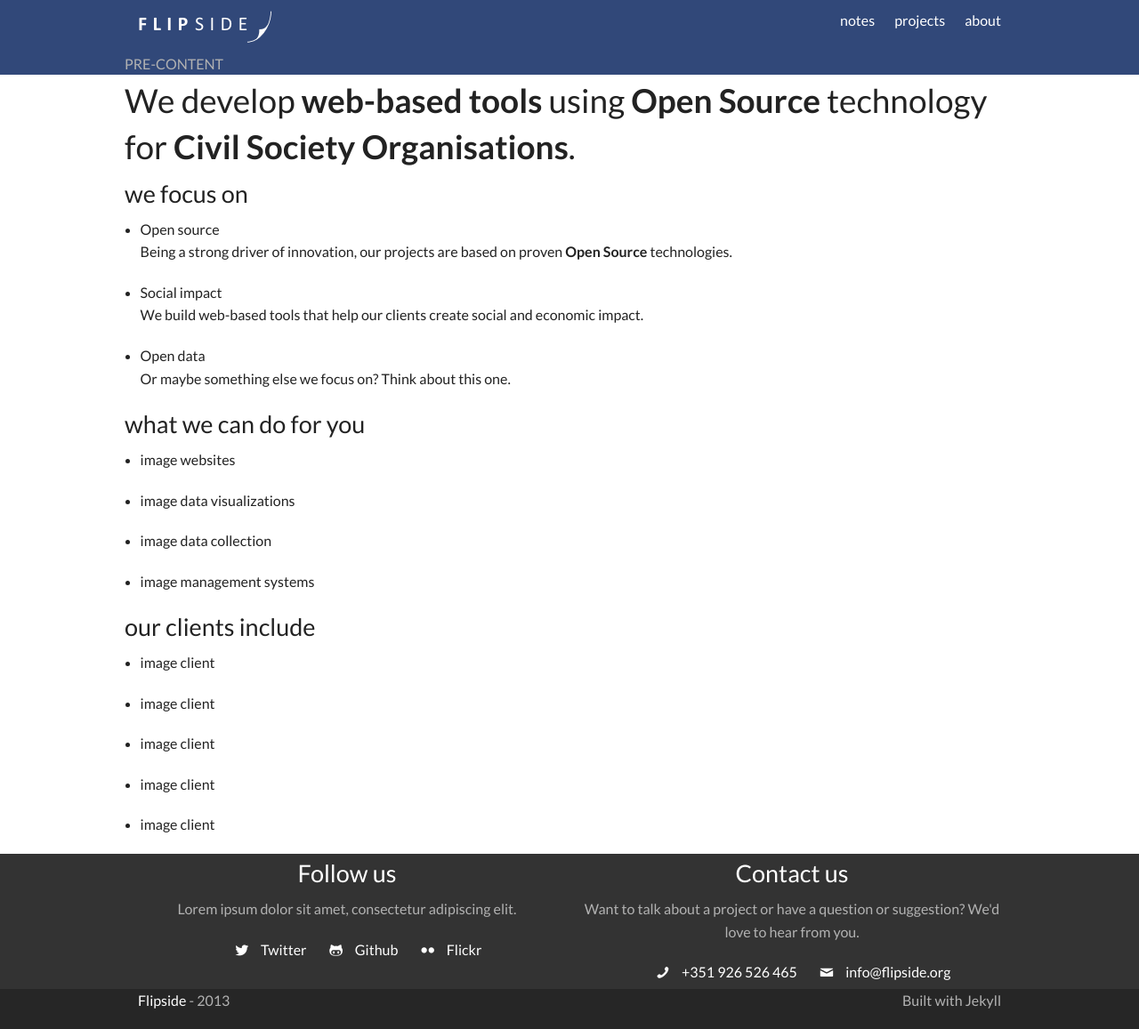
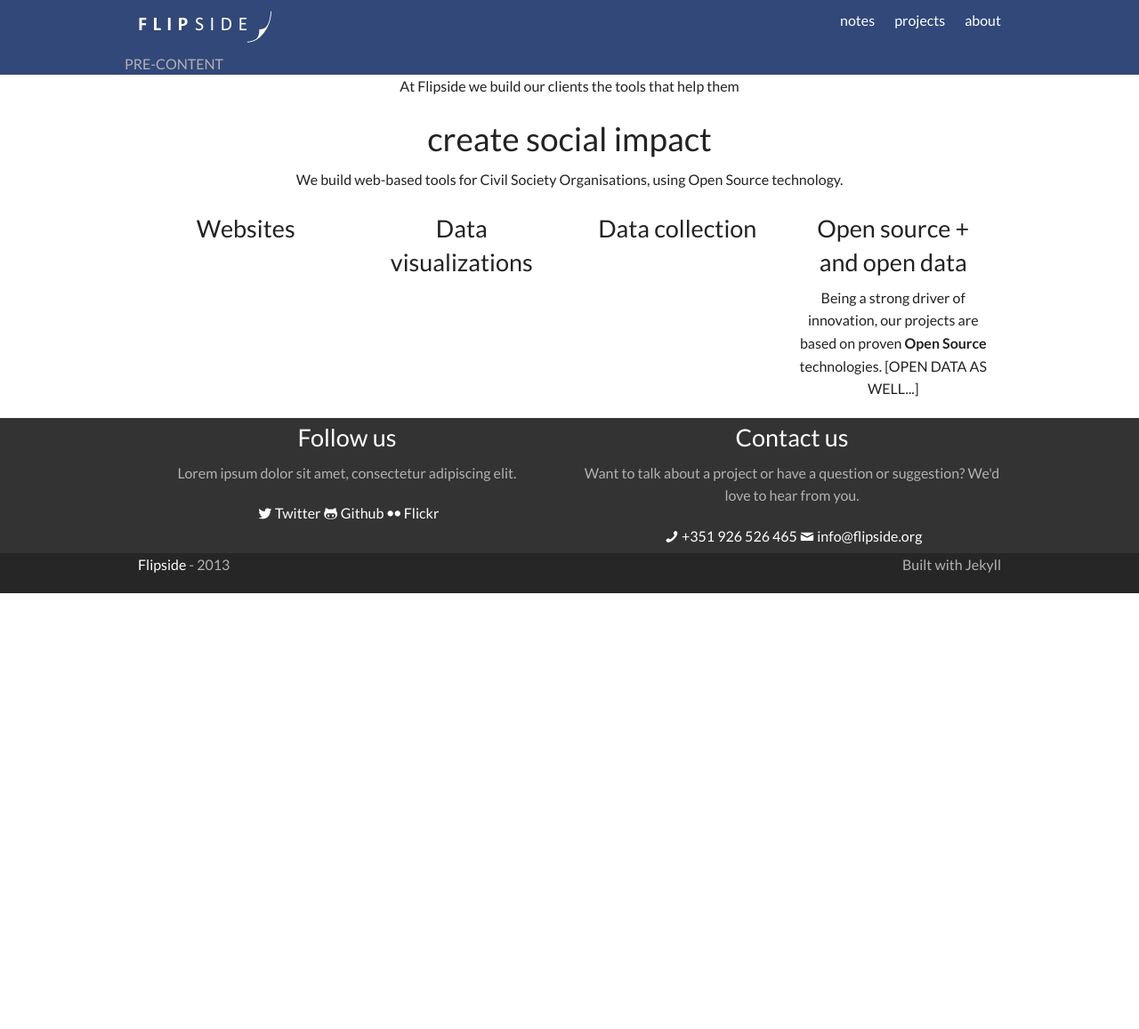
Before and after one commit to flipside-org/flipside.org, a Jekyll site: the page built from index.html, in a window 1280 px wide. Shown: the whole page at 89% size. Built offline with Jekyll 4.4.1, drawn with Linux system fonts in a browser that asks for light colours; after the commit the page ends 900 px from its top, so only the background shows below that.

```diff
--- a/_layouts/index.html
+++ b/_layouts/index.html
@@ -18,65 +18,24 @@
 <div class="main-content front">
 	<div class="row">
 		<section class="tag-line">
-			<h2>We develop <strong>web-based tools</strong> using <strong>Open Source</strong> technology for <strong>Civil Society Organisations</strong>.</h2>
+			<p>At Flipside we build our clients the tools that help them</p>
+			<h2>create social impact</h2>
+			<p>We build web-based tools for Civil Society Organisations, using Open Source technology.</p>
 		</section>
-		<section class="areas-work">
-			<h3>we focus on</h3>
+		<section class="what-we-do">
 			<ul>
 				<li>
-					<p>
-						Open source<br/>
-						Being a strong driver of innovation, our projects are based on proven <strong>Open Source</strong> technologies.
-					</p>
+					<h3>Websites</h3>
 				</li>
 				<li>
-					<p>
-						Social impact<br/>
-						We build web-based tools that help our clients create social and economic impact.
-					</p>
+					<h3>Data visualizations</h3>
 				</li>
 				<li>
-					<p>
-						Open data<br/>
-						Or maybe something else we focus on? Think about this one.
-					</p>
-				</li>
-			</ul>
-		</section>
-		<section class="what-we-do">
-			<h3>what we can do for you</h3>
-			<ul>
-				<li>
-					<p>image websites</p>
+					<h3>Data collection</h3>
 				</li>
 				<li>
-					<p>image data visualizations</p>
-				</li>
-				<li>
-					<p>image data collection</p>
-				</li>
-				<li>
-					<p>image management systems</p>
-				</li>
-			</ul>
-		</section>
-		<section class="clients">
-			<h3>our clients include</h3>
-			<ul>
-				<li>
-					<p>image client</p>
-				</li>
-				<li>
-					<p>image client</p>
-				</li>
-				<li>
-					<p>image client</p>
-				</li>
-				<li>
-					<p>image client</p>
-				</li>
-				<li>
-					<p>image client</p>
+					<h3>Open source + and open data</h3>
+					<p>Being a strong driver of innovation, our projects are based on proven <strong>Open Source</strong> technologies. [OPEN DATA AS WELL...]</p>
 				</li>
 			</ul>
 		</section>
--- a/_layouts/note.html
+++ b/_layouts/note.html
@@ -24,7 +24,9 @@
 <div class="main-content note">
 	<div class="row">
 		<article class="main">
-			{{ content }}
+			<div class="content">
+                {{ content }}
+            </div>
 		</article>
 	</div>
 </div>
```
Also changed, not shown: _includes/social-share.html (added, +14 -0 lines), _layouts/project.html (+11 -3 lines), src/sass/_layout.scss (+34 -19 lines), src/sass/_styles.scss (+2 -7 lines), css/app.css.
